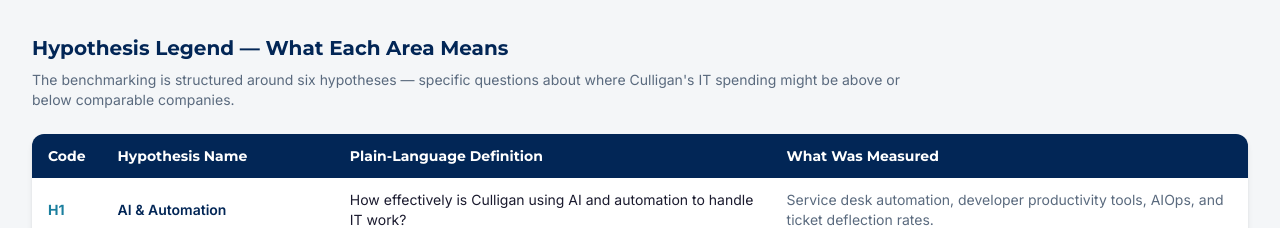
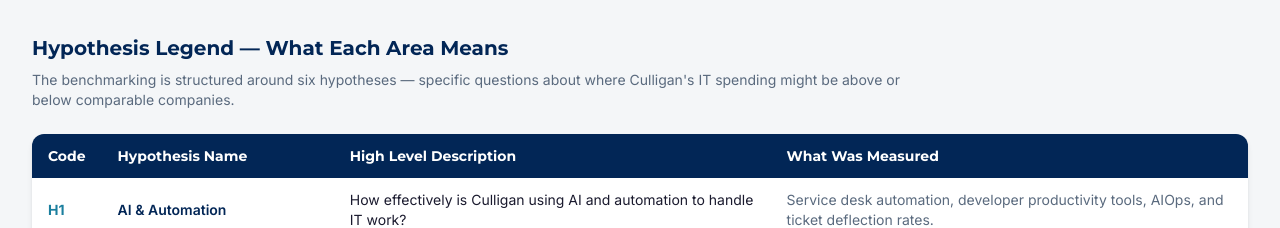
Before and after one commit to nnbiggs/culligan-benchmarking, a React (Vite) app: page / in a window 1280 px wide. Shown: the part 5420-5648 px from the top of the page. Built offline with nearby package versions, Linux system fonts and the light colour scheme.

Commit message:
rename hypothesis legend column header

```diff
--- a/src/data/benchmarkData.js
+++ b/src/data/benchmarkData.js
@@ -235,7 +235,7 @@
     title: "Hypothesis Legend — What Each Area Means",
     intro:
       "The benchmarking is structured around six hypotheses — specific questions about where Culligan's IT spending might be above or below comparable companies.",
-    columns: ["Code", "Hypothesis Name", "Plain-Language Definition", "What Was Measured"],
+    columns: ["Code", "Hypothesis Name", "High Level Description", "What Was Measured"],
     rows: [
       { code: "H1", name: "AI & Automation", definition: "How effectively is Culligan using AI and automation to handle IT work?", measured: "Service desk automation, developer productivity tools, AIOps, and ticket deflection rates." },
       { code: "H2", name: "Spans & Layers", definition: "Is the IT organisation structured efficiently, or are there too many management layers?", measured: "Management ratio, span of control, FTE headcount per $1B revenue vs. peers." },
```
